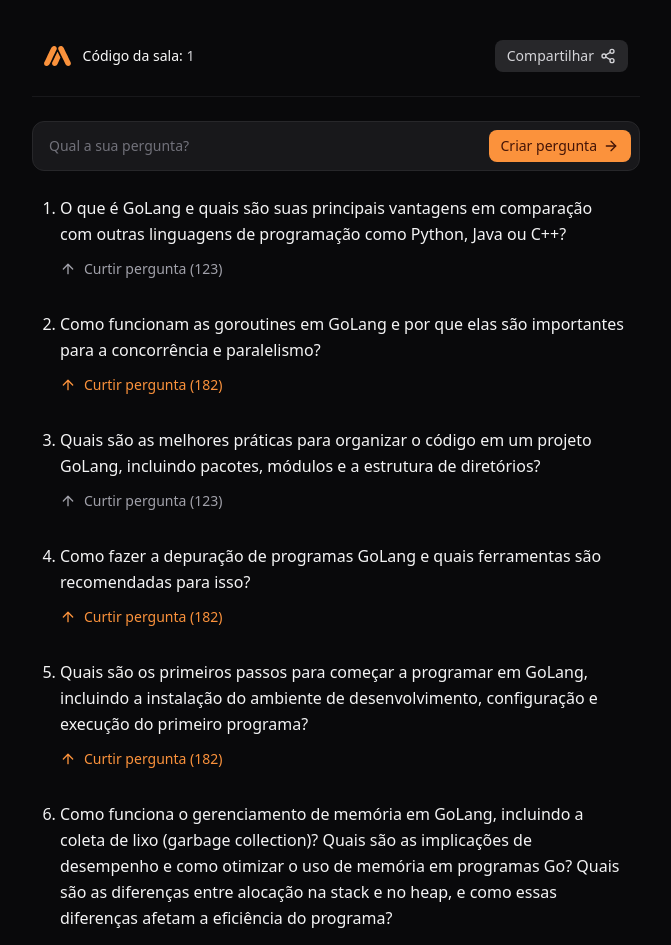
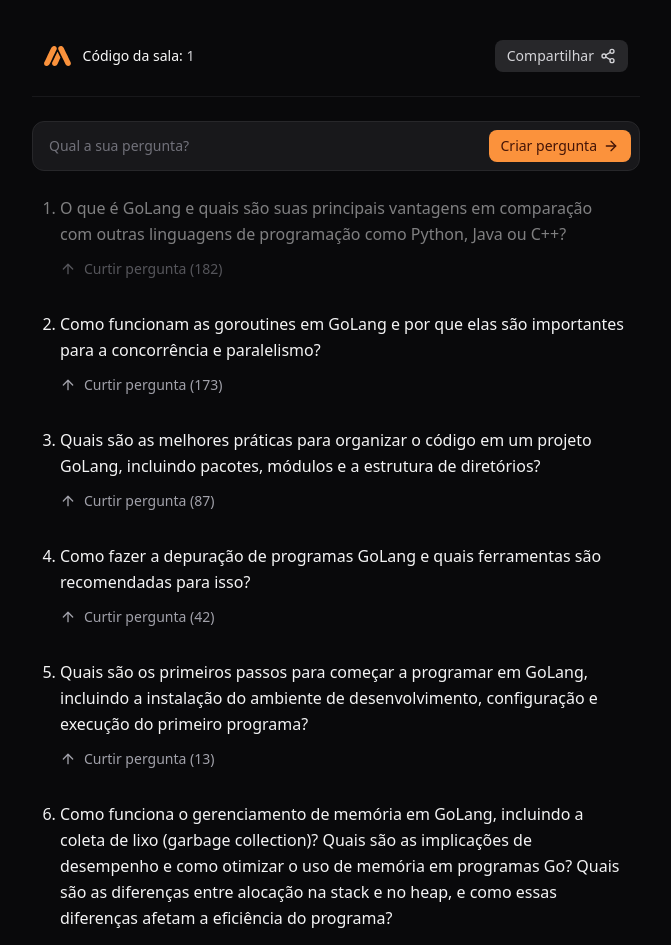
Before and after one commit to euvictorguedes/ask-me-anything, a React (Vite) app in the folder apps/web/: page /room/1 in a window 1280 px wide. Shown: the top 945 px of the page, without its empty margins (304-975 px from the left). Built offline with nearby package versions, Linux system fonts and the light colour scheme.

Commit message:
feat(web): create message component

```diff
--- /dev/null
+++ b/apps/web/src/components/message.tsx
@@ -0,0 +1,44 @@
+import { useState } from "react";
+import { ArrowUp } from "lucide-react";
+
+interface MessageProps {
+  text: string;
+  amountOfReactions: number;
+  answered?: boolean;
+}
+
+export function Message({ text, amountOfReactions, answered }: MessageProps) {
+  const [hasReacted, setHasReacted] = useState(false);
+
+  function handleReactToMessage() {
+    setHasReacted(true);
+  }
+
+  return (
+    <li
+      data-answered={answered}
+      className="ml-4 leading-relaxed text-zinc-100 data-[answered=true]:opacity-50 data-[answered=true]:pointer-events-none"
+    >
+      {text}
+
+      {hasReacted ? (
+        <button
+          type="button"
+          className="mt-3 flex items-center gap-2 text-orange-400 text-sm font-medium hover:text-orange-500"
+        >
+          <ArrowUp className="size-4" />
+          Curtir pergunta ({amountOfReactions})
+        </button>
+      ) : (
+        <button
+          onClick={handleReactToMessage}
+          type="button"
+          className="mt-3 flex items-center gap-2 text-zinc-400 text-sm font-medium hover:text-zinc-300"
+        >
+          <ArrowUp className="size-4" />
+          Curtir pergunta ({amountOfReactions})
+        </button>
+      )}
+    </li>
+  );
+}
--- a/apps/web/src/pages/room.tsx
+++ b/apps/web/src/pages/room.tsx
@@ -1,6 +1,8 @@
 import { useParams } from "react-router-dom";
-import { ArrowRight, ArrowUp, Share2 } from "lucide-react";
+import { ArrowRight, Share2 } from "lucide-react";
 import { toast } from "sonner";
+
+import { Message } from "../components/message";
 
 export function Room() {
   const { roomId } = useParams();
@@ -56,76 +58,41 @@ export function Room() {
       </form>
 
       <ol className="list-decimal list-outside px-3 space-y-8">
-        <li className="ml-4 leading-relaxed text-zinc-100">
-          O que é GoLang e quais são suas principais vantagens em comparação com
-          outras linguagens de programação como Python, Java ou C++?
-          <button
-            type="button"
-            className="mt-3  flex items-center gap-2 text-zinc-400 text-sm font-medium hover:text-zinc-300"
-          >
-            <ArrowUp className="size-4" />
-            Curtir pergunta (123)
-          </button>
-        </li>
-        <li className="ml-4 leading-relaxed text-zinc-100">
-          Como funcionam as goroutines em GoLang e por que elas são importantes
-          para a concorrência e paralelismo?
-          <button
-            type="button"
-            className="mt-3  flex items-center gap-2 text-orange-400 text-sm font-medium hover:text-orange-500"
-          >
-            <ArrowUp className="size-4" />
-            Curtir pergunta (182)
-          </button>
-        </li>
-        <li className="ml-4 leading-relaxed text-zinc-100">
-          Quais são as melhores práticas para organizar o código em um projeto
-          GoLang, incluindo pacotes, módulos e a estrutura de diretórios?
-          <button
-            type="button"
-            className="mt-3  flex items-center gap-2 text-zinc-400 text-sm font-medium hover:text-zinc-300"
-          >
-            <ArrowUp className="size-4" />
-            Curtir pergunta (123)
-          </button>
-        </li>
-        <li className="ml-4 leading-relaxed text-zinc-100">
-          Como fazer a depuração de programas GoLang e quais ferramentas são
-          recomendadas para isso?
-          <button
-            type="button"
-            className="mt-3  flex items-center gap-2 text-orange-400 text-sm font-medium hover:text-orange-500"
-          >
-            <ArrowUp className="size-4" />
-            Curtir pergunta (182)
-          </button>
-        </li>
-        <li className="ml-4 leading-relaxed text-zinc-100">
-          Quais são os primeiros passos para começar a programar em GoLang,
+        <Message
+          text="O que é GoLang e quais são suas principais vantagens em comparação com
+      outras linguagens de programação como Python, Java ou C++?"
+          amountOfReactions={182}
+          answered
+        />
+        <Message
+          text="Como funcionam as goroutines em GoLang e por que elas são importantes
+          para a concorrência e paralelismo?"
+          amountOfReactions={173}
+        />
+        <Message
+          text="Quais são as melhores práticas para organizar o código em um projeto
+          GoLang, incluindo pacotes, módulos e a estrutura de diretórios?"
+          amountOfReactions={87}
+        />
+        <Message
+          text="Como fazer a depuração de programas GoLang e quais ferramentas são
+          recomendadas para isso?"
+          amountOfReactions={42}
+        />
+        <Message
+          text="Quais são os primeiros passos para começar a programar em GoLang,
           incluindo a instalação do ambiente de desenvolvimento, configuração e
-          execução do primeiro programa?
-          <button
-            type="button"
-            className="mt-3  flex items-center gap-2 text-orange-400 text-sm font-medium hover:text-orange-500"
-          >
-            <ArrowUp className="size-4" />
-            Curtir pergunta (182)
-          </button>
-        </li>
-        <li className="ml-4 leading-relaxed text-zinc-100">
-          Como funciona o gerenciamento de memória em GoLang, incluindo a coleta
+          execução do primeiro programa?"
+          amountOfReactions={13}
+        />
+        <Message
+          text="Como funciona o gerenciamento de memória em GoLang, incluindo a coleta
           de lixo (garbage collection)? Quais são as implicações de desempenho e
           como otimizar o uso de memória em programas Go? Quais são as
           diferenças entre alocação na stack e no heap, e como essas diferenças
-          afetam a eficiência do programa?
-          <button
-            type="button"
-            className="mt-3  flex items-center gap-2 text-zinc-400 text-sm font-medium hover:text-zinc-300"
-          >
-            <ArrowUp className="size-4" />
-            Curtir pergunta (123)
-          </button>
-        </li>
+          afetam a eficiência do programa?"
+          amountOfReactions={4}
+        />
       </ol>
     </div>
   );
```
